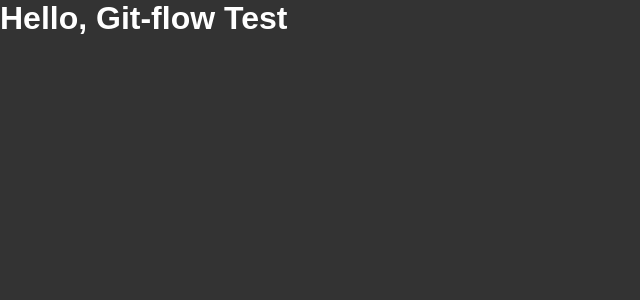
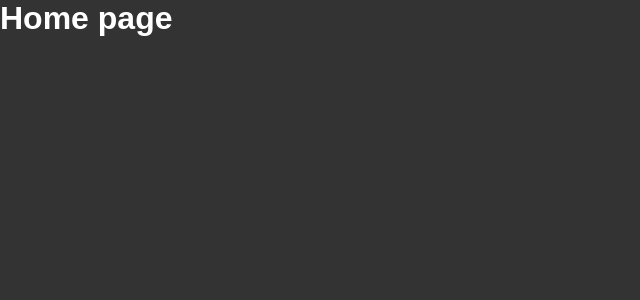
Before and after one commit to victorbadaro/git-flow-test, a React (Vite) app: page /home in a window 1280 px wide. Shown: the top 300 px of the page, without its empty margins (0-640 px from the left). Built offline with nearby package versions, Linux system fonts and the light colour scheme.

Commit message:
feat: add home, users and products pages and its routes

```diff
--- a/src/App.tsx
+++ b/src/App.tsx
@@ -1,5 +1,11 @@
+import { BrowserRouter as Router } from 'react-router-dom';
+import { AppRoutes } from './routes';
 import './styles/global.css';
 
 export function App() {
-  return <h1>Hello, Git-flow Test</h1>;
+  return (
+    <Router>
+      <AppRoutes />
+    </Router>
+  );
 }
--- /dev/null
+++ b/src/pages/Home/index.tsx
@@ -0,0 +1,3 @@
+export function Home() {
+  return <h1>Home page</h1>;
+}
--- /dev/null
+++ b/src/pages/Products/index.tsx
@@ -0,0 +1,3 @@
+export function Products() {
+  return <h1>Products page</h1>;
+}
--- /dev/null
+++ b/src/pages/Users/index.tsx
@@ -0,0 +1,3 @@
+export function Users() {
+  return <h1>Users page</h1>;
+}
--- /dev/null
+++ b/src/routes/index.tsx
@@ -0,0 +1,15 @@
+import { Navigate, Route, Routes } from "react-router-dom";
+import { Home } from "../pages/Home";
+import { Products } from "../pages/Products";
+import { Users } from "../pages/Users";
+
+export function AppRoutes() {
+  return (
+    <Routes>
+      <Route path="/" element={<Navigate to="home" />} />
+      <Route path="/home" element={<Home />} />
+      <Route path="/users" element={<Users />} />
+      <Route path="/products" element={<Products />} />
+    </Routes>
+  );
+}
```
